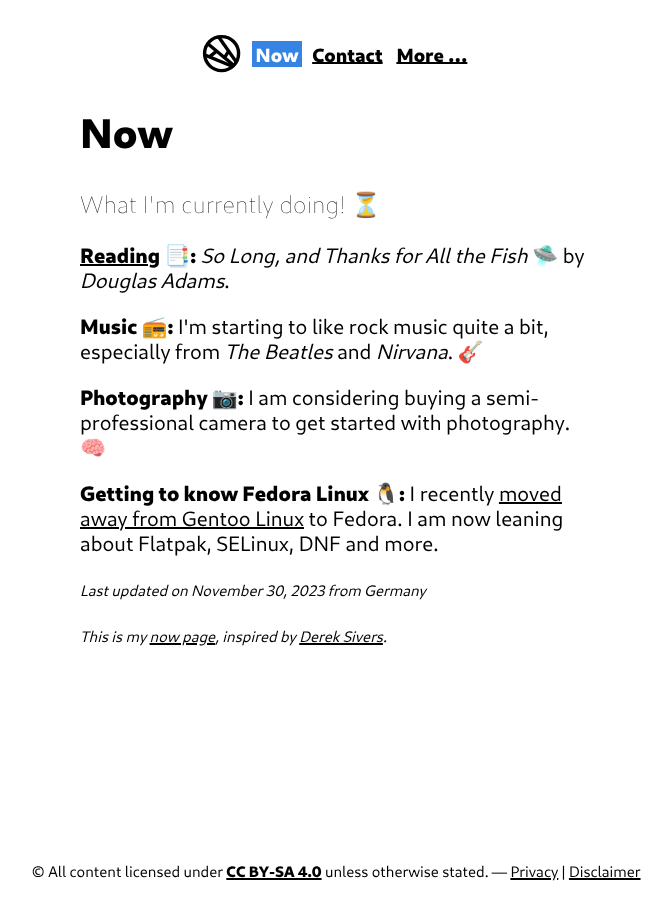
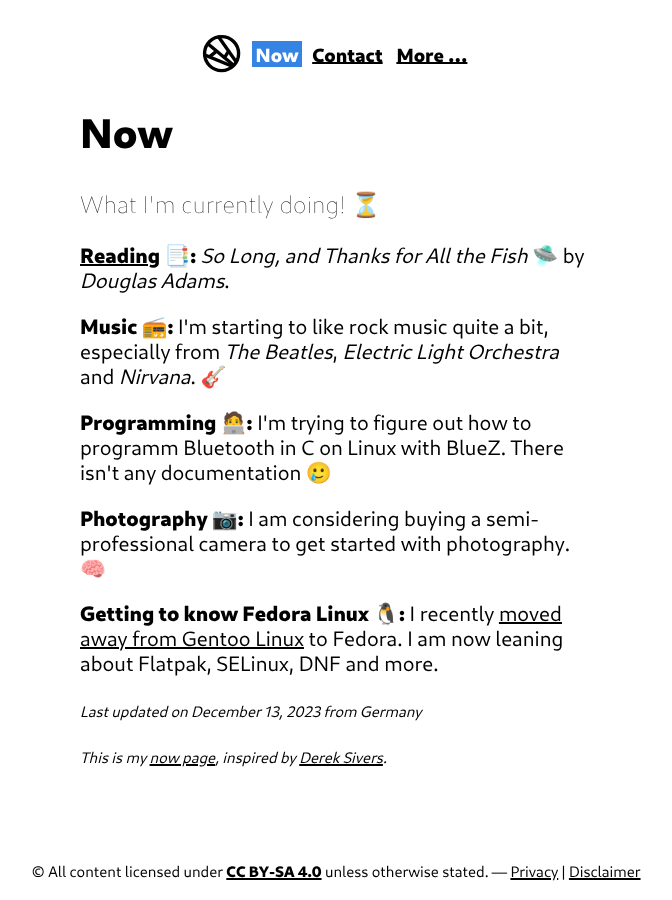
Before and after one commit to konstantintutsch/website, a Jekyll site: the page built from now/index.html, in a window 1280 px wide. Shown: the whole page, without its empty margins (304-976 px from the left). Built offline with Jekyll 4.4.1, drawn with Linux system fonts in a browser that asks for light colours.

Commit message:
Now page update for Mid-December 2023

```diff
--- a/now/index.html
+++ b/now/index.html
@@ -2,7 +2,7 @@
 layout: default
 title: Now page
 description: A page dedicated to what I'm doing at the moment.
-now: 2023-11-30
+now: 2023-12-13
 location: Germany
 ---
 
@@ -12,7 +12,8 @@ location: Germany
 
 <article>
     <p><b><a href="{% link _tags/Book.md %}">Reading</a> 📑:</b> <i>So Long, and Thanks for All the Fish</i> 🛸 by <i>Douglas Adams</i>.</p>
-    <p><b>Music 📻:</b> I'm starting to like rock music quite a bit, especially from <i>The Beatles</i> and <i>Nirvana</i>. 🎸</p>
+    <p><b>Music 📻:</b> I'm starting to like rock music quite a bit, especially from <i>The Beatles</i>, <i>Electric Light Orchestra</i> and <i>Nirvana</i>. 🎸</p>
+    <p><b>Programming 🧑‍💻:</b> I'm  trying to figure out how to programm Bluetooth in C on Linux with BlueZ. There isn't any documentation 🥲</p>
     <p><b>Photography 📷:</b> I am considering buying a semi-professional camera to get started with photography. 🧠</p>
     <p><b>Getting to know Fedora Linux 🐧:</b> I recently <a href="/gentoo-has-been-bugging-me/">moved away from Gentoo Linux</a> to Fedora. I am now leaning about Flatpak, SELinux, DNF and more.</p>
 </article>
```
